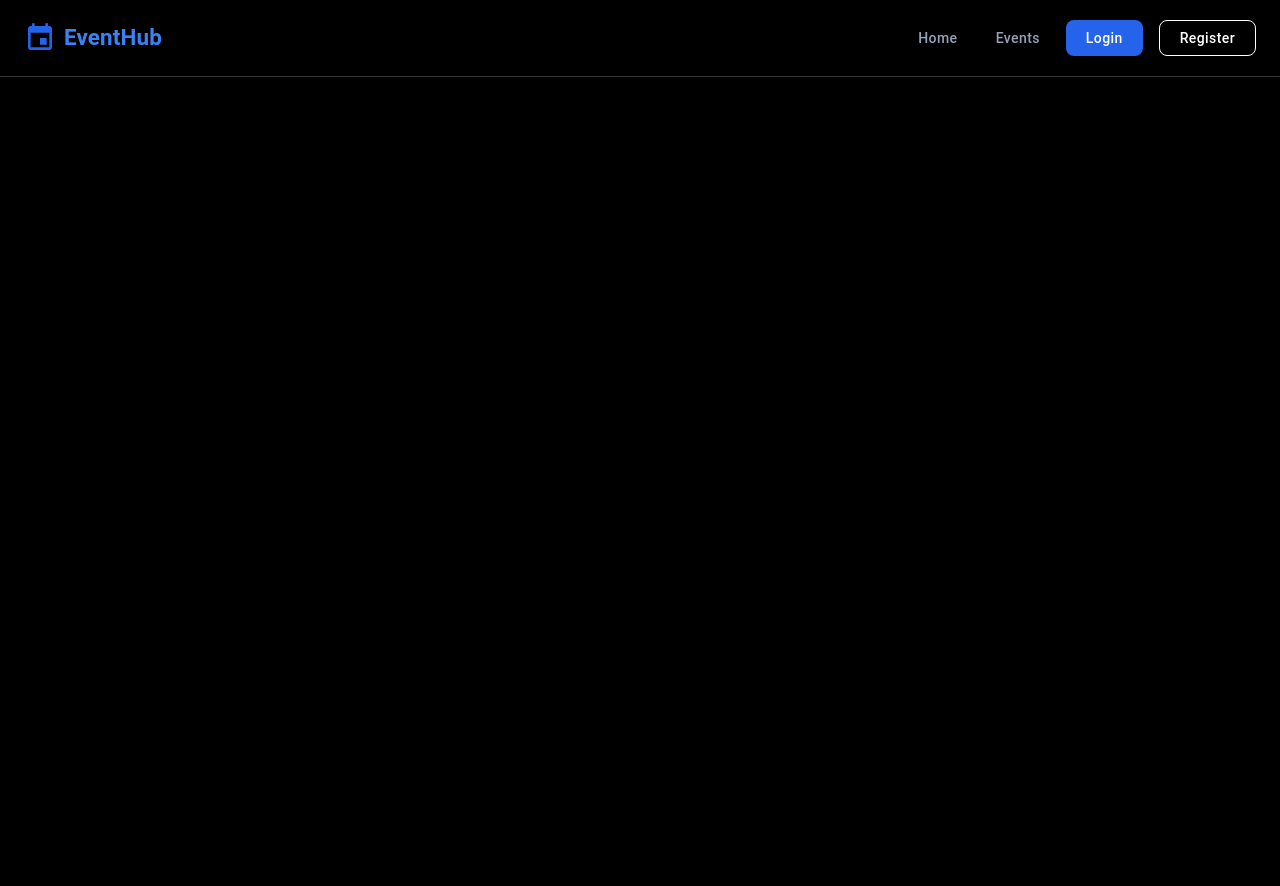
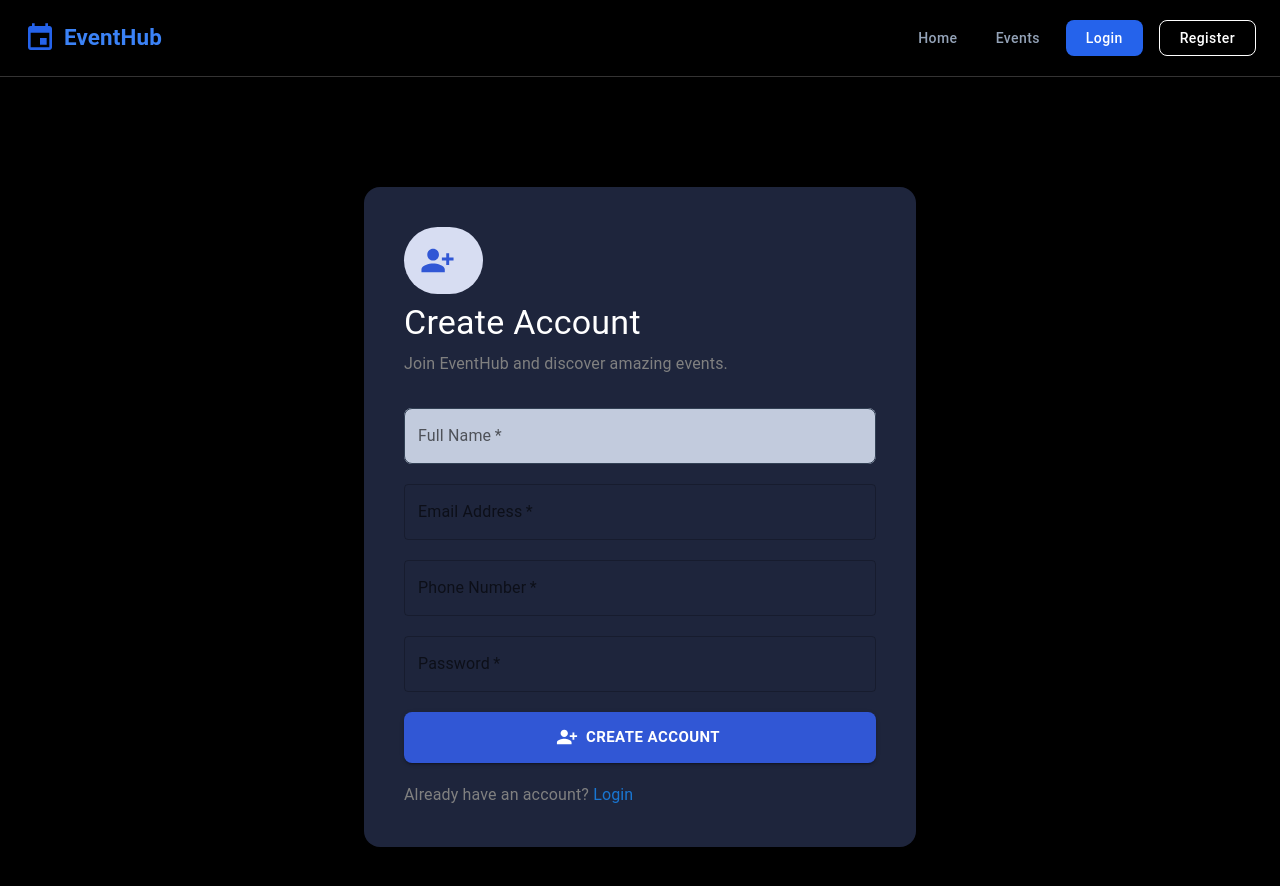
Before and after one commit to umerTiksom/event_hub_frontend, a React (Vite) app in the folder eventhub-frontend/: page /register in a window 1280 px wide. Shown: the top 886 px of the page. Before the commit the page ends 800 px from the top, so only its background shows below. Built offline with nearby package versions, Linux system fonts and the light colour scheme.

Commit message:
make the register page

```diff
--- a/eventhub-frontend/src/pages/Register.jsx
+++ b/eventhub-frontend/src/pages/Register.jsx
@@ -1,7 +1,213 @@
-import React from "react";
+import { useState } from "react";
+import {
+  Box,
+  Container,
+  Typography,
+  Paper,
+  TextField,
+  Button,
+  Stack,
+  Alert,
+  Link as MuiLink,
+} from "@mui/material";
+import PersonAddAlt1Icon from "@mui/icons-material/PersonAddAlt1";
+import { useNavigate, Link } from "react-router-dom";
+import api from "../api/axios";
+function Register() {
+  const navigate = useNavigate();
+  const [formData, setFormData] = useState({
+    name: "",
+    email: "",
+    password: "",
+    phone_number: "",
+  });
+  const [error, setError] = useState("");
+  const [loading, setLoading] = useState(false);
+  const [success, setSuccess] = useState("");
+  const handleChange = (e) => {
+    setFormData({
+      ...formData,
+      [e.target.name]: e.target.value,
+    });
+  };
+  const handleSubmit = async (e) => {
+    e.preventDefault();
+    setError("");
+    setLoading(true);
+    try {
+      const response = await api.post("/auth/register", {
+        user: formData,
+      });
+      setSuccess("Account created successfully!");
 
-function Register() {
-  return <div>Register</div>;
+      // if we get the token so store it in local storage
+      if (response.data.token) {
+        localStorage.setItem("token", response.data.token);
+      }
+      setTimeout(() => {
+        navigate("/login");
+      }, 1000);
+    } catch (error) {
+      const message = error.response?.data?.error;
+      setError(
+        Array.isArray(message)
+          ? message.join(",")
+          : message || error.response?.data?.error,
+      );
+    } finally {
+      setLoading(false);
+    }
+  };
+  return (
+    <>
+      <Box
+        sx={{
+          minHeight: "100vh",
+          display: "flex",
+          alignItems: "center",
+          py: 5,
+          bgcolor: "black",
+        }}
+      >
+        <Container maxWidth="sm">
+          <Paper
+            elevation={4}
+            sx={{
+              bgcolor: "#1e253c",
+              p: { xs: 3, sm: 5 },
+              borderRadius: 4,
+            }}
+          >
+            <Stack spacing={1} alignItems="center" sx={{ mb: 4 }}>
+              <Box
+                sx={{
+                  maxWidth: "10%",
+                  maxHeight: "10%",
+                  bgcolor: "#d7ddf2",
+                  color: "#3157d5",
+                  p: 2,
+                  borderRadius: 15,
+                  display: "flex",
+                }}
+              >
+                <PersonAddAlt1Icon fontSize="large" />
+              </Box>
+
+              <Typography variant="h4" fontWeight={800} sx={{ color: "white" }}>
+                Create Account
+              </Typography>
+
+              <Typography
+                textAlign="center"
+                sx={{
+                  color: "grey",
+                }}
+              >
+                Join EventHub and discover amazing events.
+              </Typography>
+            </Stack>
+
+            {error && (
+              <Alert severity="error" sx={{ mb: 2 }}>
+                {error}
+              </Alert>
+            )}
+            {success && (
+              <Alert severity="success" sx={{ mb: 2 }}>
+                {success}
+              </Alert>
+            )}
+
+            <Box component="form" onSubmit={handleSubmit}>
+              <Stack spacing={2.5}>
+                <TextField
+                  fullWidth
+                  label="Full Name"
+                  name="name"
+                  value={formData.name}
+                  onChange={handleChange}
+                  required
+                  sx={{
+                    "& input::placeholder": {
+                      color: "white",
+                    },
+                    "& .MuiOutlinedInput-root": {
+                      color: "black",
+                      bgcolor: "#c2cbdd",
+                      borderRadius: 2,
+                      "& fieldset": {
+                        borderColor: "#334155",
+                      },
+                      "&:hover fieldset": {
+                        borderColor: "#475569",
+                      },
+                      "&.Mui-focused fieldset": {
+                        borderColor: "#2563eb",
+                      },
+                    },
+                  }}
+                />
+
+                <TextField
+                  fullWidth
+                  label="Email Address"
+                  name="email"
+                  type="email"
+                  value={formData.email}
+                  onChange={handleChange}
+                  required
+                />
+
+                <TextField
+                  fullWidth
+                  label="Phone Number"
+                  name="phone_number"
+                  value={formData.phone_number}
+                  onChange={handleChange}
+                  required
+                />
+
+                <TextField
+                  fullWidth
+                  label="Password"
+                  name="password"
+                  type="password"
+                  value={formData.password}
+                  onChange={handleChange}
+                  inputProps={{ minLength: 8 }}
+                  required
+                />
+
+                <Button
+                  type="submit"
+                  variant="contained"
+                  size="large"
+                  disabled={loading}
+                  startIcon={<PersonAddAlt1Icon />}
+                  sx={{
+                    py: 1.5,
+                    borderRadius: 2,
+                    bgcolor: "#3157d5",
+                    fontWeight: 700,
+                    "&:hover": { bgcolor: "#2445b5" },
+                  }}
+                >
+                  {loading ? "Creating Account..." : "Create Account"}
+                </Button>
+
+                <Typography textAlign="center" sx={{ color: "gray" }}>
+                  Already have an account?{" "}
+                  <MuiLink component={Link} to="/login" underline="hover">
+                    Login
+                  </MuiLink>
+                </Typography>
+              </Stack>
+            </Box>
+          </Paper>
+        </Container>
+      </Box>
+    </>
+  );
 }
 
 export default Register;
```
